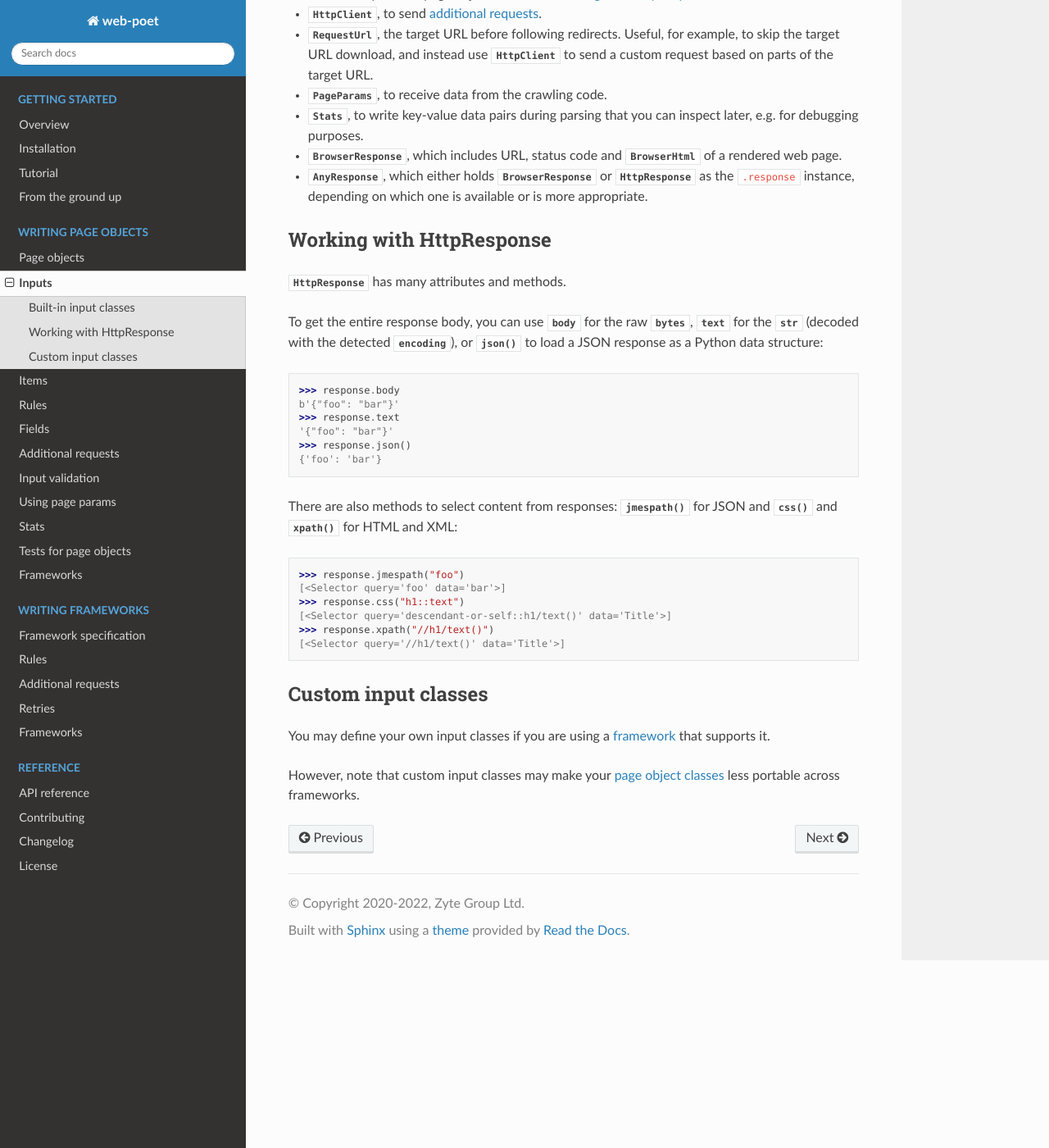
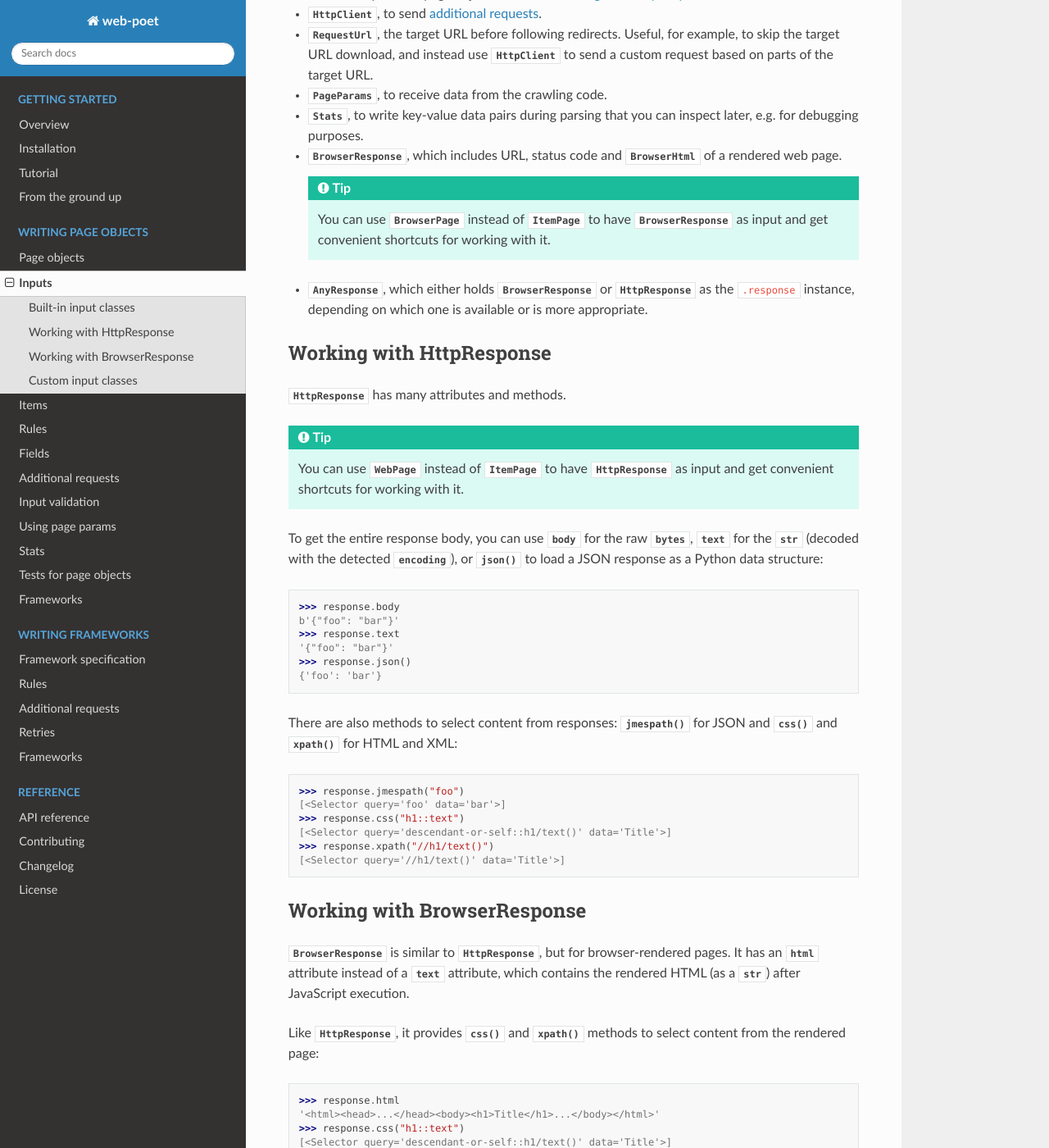
Before and after one commit to scrapinghub/web-poet, a Sphinx documentation site: the page built from docs/page-objects/inputs.rst, in a window 1280 px wide and 1400 px high, scrolled down 921 px. Shown: the whole window at 82% size. Built offline with Sphinx 7.4.7 and the Read the Docs theme 3.1.0, drawn with Linux system fonts in a browser that asks for light colours.

Commit message:
Add docs about BrowserPage

```diff
--- /dev/null
+++ b/docs/page-objects/code-examples/browserpage.py
@@ -0,0 +1,7 @@
+from web_poet import BrowserPage, field
+
+
+class FooPage(BrowserPage[MyItem]):
+    @field
+    def foo(self) -> str:
+        return self.css(".foo").get()
--- a/docs/page-objects/inputs.rst
+++ b/docs/page-objects/inputs.rst
@@ -66,6 +66,11 @@ define as inputs for a page object class, including:
     status code and :class:`~web_poet.page_inputs.browser.BrowserHtml`
     of a rendered web page.
 
+    .. tip:: You can use :class:`~web_poet.pages.BrowserPage` instead of
+             :class:`~web_poet.pages.ItemPage` to have
+             :class:`~web_poet.page_inputs.browser.BrowserResponse` as input
+             and get convenient shortcuts for working with it.
+
 -   :class:`~web_poet.page_inputs.response.AnyResponse`, which either holds
     :class:`~web_poet.page_inputs.browser.BrowserResponse` or
     :class:`~web_poet.page_inputs.http.HttpResponse` as the ``.response``
@@ -80,6 +85,11 @@ Working with HttpResponse
 =========================
 
 :class:`~.HttpResponse` has many attributes and methods.
+
+.. tip:: You can use :class:`~web_poet.pages.WebPage` instead of
+         :class:`~web_poet.pages.ItemPage` to have
+         :class:`~web_poet.page_inputs.http.HttpResponse` as input and get
+         convenient shortcuts for working with it.
 
 To get the entire response body, you can use :attr:`~.HttpResponse.body` for
 the raw :class:`bytes`, :attr:`~.HttpResponse.text` for the :class:`str`
@@ -109,6 +119,30 @@ There are also methods to select content from responses: :meth:`jmespath()
     [<Selector query='//h1/text()' data='Title'>]
 
 
+.. _browserresponse:
+
+Working with BrowserResponse
+=============================
+
+:class:`~.BrowserResponse` is similar to :class:`~.HttpResponse`, but for
+browser-rendered pages. It has an :attr:`~.BrowserResponse.html` attribute
+instead of a :attr:`~.HttpResponse.text` attribute, which contains the rendered
+HTML (as a :class:`str`) after JavaScript execution.
+
+Like :class:`~.HttpResponse`, it provides :meth:`css() <.BrowserResponse.css>`
+and :meth:`xpath() <.BrowserResponse.xpath>` methods to select content from
+the rendered page:
+
+.. code-block:: python
+
+    >>> response.html
+    '<html><head>...</head><body><h1>Title</h1>...</body></html>'
+    >>> response.css("h1::text")
+    [<Selector query='descendant-or-self::h1/text()' data='Title'>]
+    >>> response.xpath("//h1/text()")
+    [<Selector query='//h1/text()' data='Title'>]
+
+
 .. _custom-inputs:
 
 Custom input classes
```
Also changed, not shown: docs/api-reference.rst (+7 -0 lines), docs/page-objects/index.rst (+7 -0 lines).
